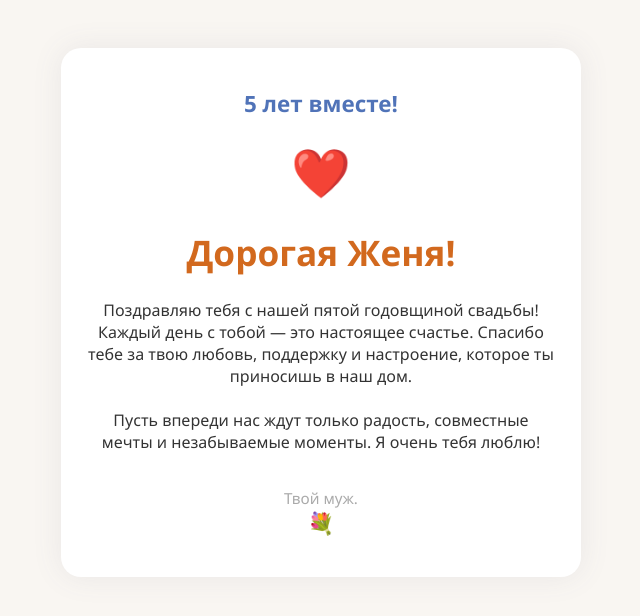
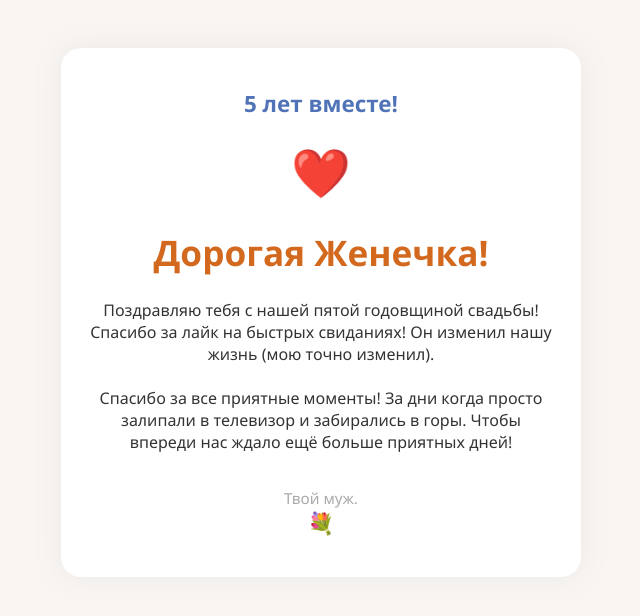
Before and after one commit to Leniviimark/greeting, a plain HTML site: page index.html in a window 1280 px wide. Shown: the whole page, without its empty margins (319-959 px from the left). Drawn offline with Linux system fonts and the light colour scheme.

Commit message:
Update index.html

```diff
--- a/index.html
+++ b/index.html
@@ -45,11 +45,11 @@
     <div class="container">
         <div class="years">5 лет вместе!</div>
         <div class="heart">❤️</div>
-        <h1>Дорогая Женя!</h1>
+        <h1>Дорогая Женечка!</h1>
         <p>
             Поздравляю тебя с нашей пятой годовщиной свадьбы!<br>
-            Каждый день с тобой — это настоящее счастье. Спасибо тебе за твою любовь, поддержку и настроение, которое ты приносишь в наш дом.<br><br>
-            Пусть впереди нас ждут только радость, совместные мечты и незабываемые моменты. Я очень тебя люблю!
+            Спасибо за лайк на быстрых свиданиях! Он изменил нашу жизнь (мою точно изменил).<br><br>
+            Спасибо за все приятные моменты! За дни когда просто залипали в телевизор и забирались в горы. Чтобы впереди нас ждало ещё больше приятных дней!
         </p>
         <div class="footer">
             Твой муж. <br>
```
